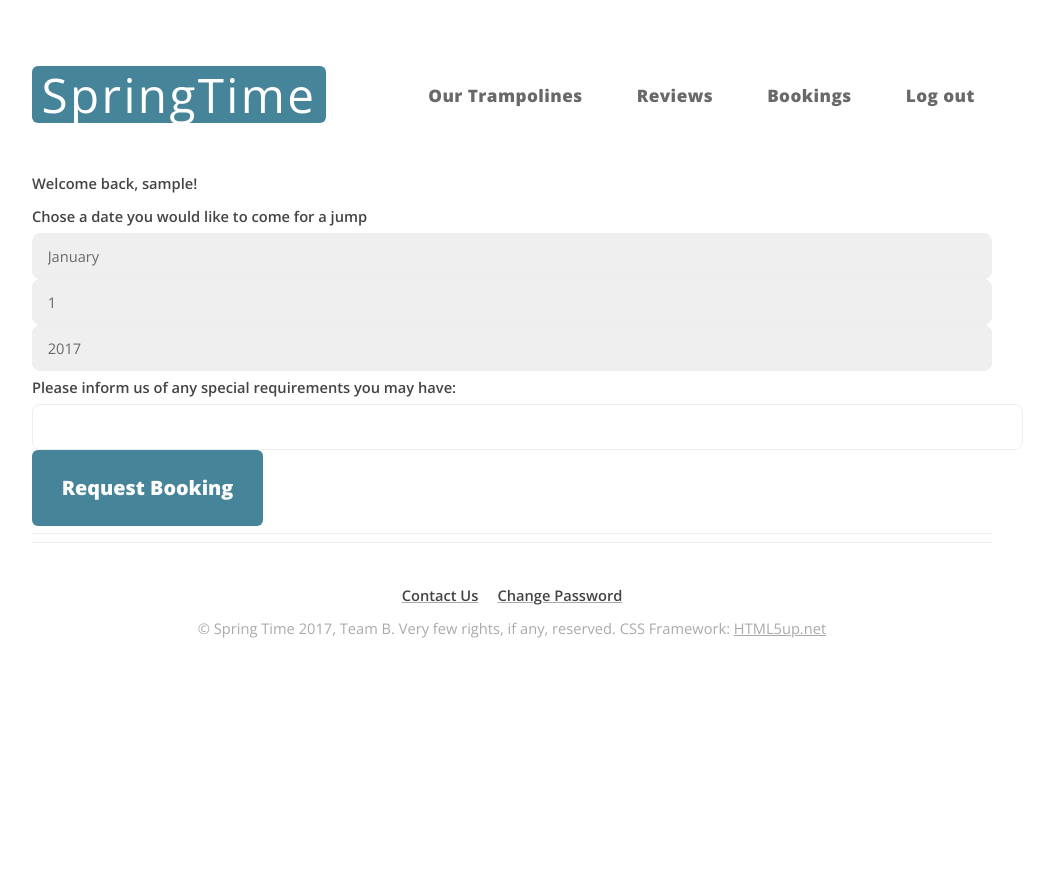
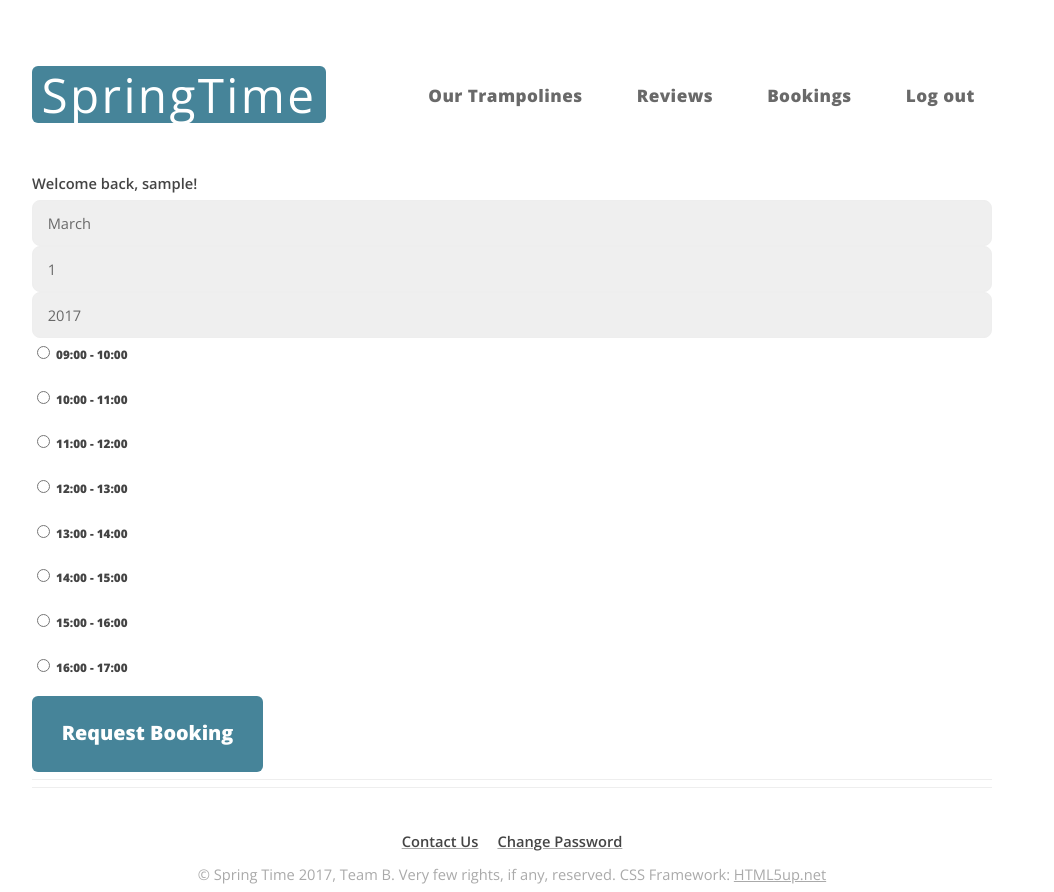
Before and after one commit to aaanneli/springtime, a Django app: page /springtime/bookings/ in a window 1280 px wide. Shown: the whole page, without its empty margins (128-1182 px from the left). Before the commit the page ends 638 px from the top, so only its background shows below. Run offline with Django 3.2, Linux system fonts and the light colour scheme; a user stored in the database is signed in; tables that the repository leaves empty hold one stand-in row (values such as "Sample post"); some libraries are stand-ins or nearby versions.

Commit message:
Bookings form timeslots.

```diff
--- a/populate_springtime.py
+++ b/populate_springtime.py
@@ -47,7 +47,6 @@
 #Reviews, not including username
     Reviews = [
     {"userID": theresa, "revNumber": 9876543210, "content": "Easy booking, lots of fun!", "rating": 5},
-    {"userID": theresa, "revNumber": 8765432109, "content": "Best day of my life!", "rating": 5},
     {"userID": nicola, "revNumber": 7654321098, "content": "Will come back!", "rating": 5},
     {"userID": david, "revNumber": 6543210987,
      "content": "I broke my face, but the professional team at Spring Time took good care of me. My face is recovering.", "rating": 5},
--- a/springtime/forms.py
+++ b/springtime/forms.py
@@ -13,7 +13,8 @@
     content = forms.CharField(max_length=300,
                                 help_text="Tell us about your experience:")
     rating = forms.IntegerField(help_text="Rate your experience:", min_value=1, max_value=5)
-    userID = User.username
+    userID = User
+    reviews = Review.objects.all()
 
     class Meta:
         model = Review
@@ -21,9 +22,10 @@
 
 
 class BookingForm(forms.ModelForm):
-    date = forms.DateField(help_text="Chose a date you would like to come for a jump", widget = forms.SelectDateWidget(years=[2017, 2018]))
-    details = forms.CharField(max_length=150, help_text="Please inform us of any special requirements you may have:")
+    date = forms.DateField(help_text="Choose a date you would like to come for a jump", widget = forms.SelectDateWidget(empty_label=("Choose Year", "Choose Month", "Choose Day"), years=[2017], months={1:"March", 2:"April", 3:"May"}))
+    SLOTS = (('1', '09:00 - 10:00'), ('2', '10:00 - 11:00'), ('0', '11:00 - 12:00'), ('4', '12:00 - 13:00'), ('5', '13:00 - 14:00'), ('0', '14:00 - 15:00'), ('7', '15:00 - 16:00'), ('6', '16:00 - 17:00'))
+    slots = forms.ChoiceField(widget=forms.RadioSelect, choices=SLOTS)
 
     class Meta:
         model = Booking
-        fields = ('date', 'details')
+        fields = ('date',)
--- a/springtime/models.py
+++ b/springtime/models.py
@@ -58,8 +58,6 @@
     def __unicode__(self):
         return unicode(self.refNumber)
 
-
-
 class Review(models.Model):
     revNumber = models.IntegerField(primary_key = True, unique = True)
     time = models.DateField(auto_now=True)
--- a/springtimeproject/templates/springtime/bookings.html
+++ b/springtimeproject/templates/springtime/bookings.html
@@ -6,14 +6,16 @@
 <div>
 <form id="booking_form" method="post" action="/springtime/bookings/">
  {% csrf_token %}
-            {% for hidden in form.hidden_fields %}
-                {{ hidden }}
-            {% endfor %}
-            {% for field in form.visible_fields %}
-                {{ field.errors }}
-                <b>{{ field.help_text }}</b>
-                {{ field }}
-            {% endfor %}
+    {{form.date}}
+{%for radio in form.slots %}
+<div class="radioChoices">
+    {% if radio.choice_value != '0' %}
+    {{radio}}
+    {% else %}
+    <Strong>Unavailable, sorry!</Strong>
+    {% endif %}
+</div>
+{% endfor %}
 <input type="submit" name="submit" value="Request Booking">
 </form>
     </div>
```
